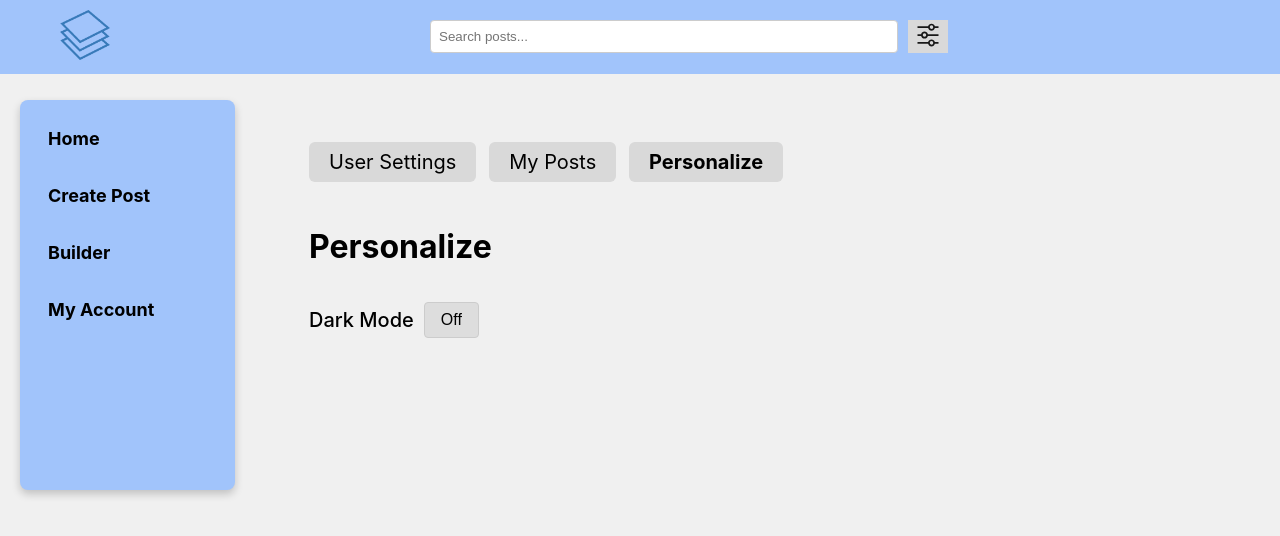
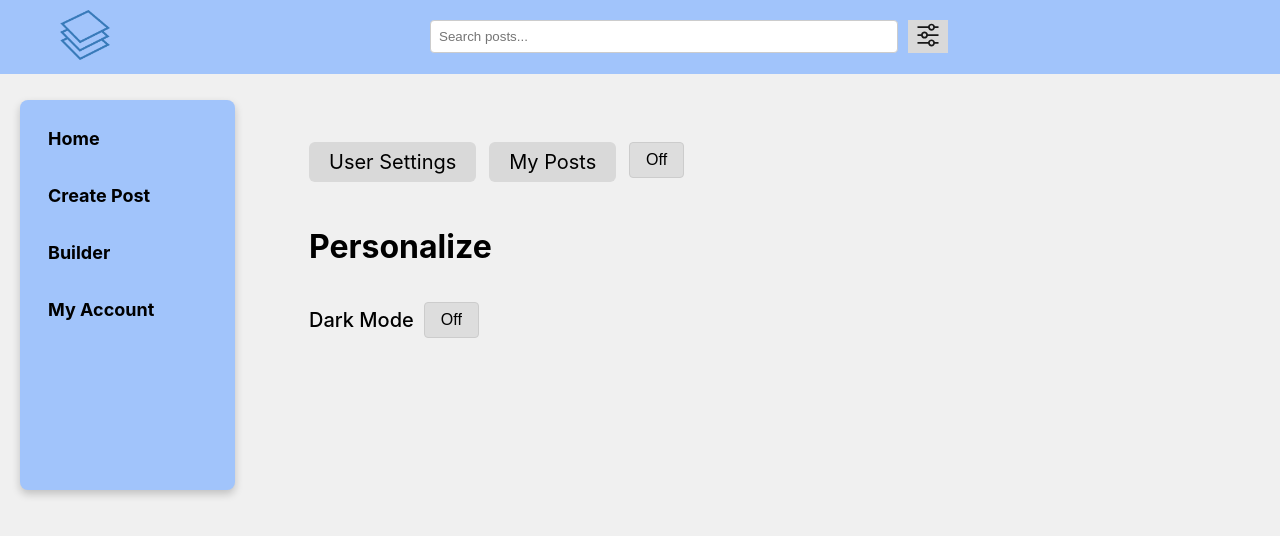
Before and after one commit to 20201141/NSF, a React (Create React App) app: page /account/personalize in a window 1280 px wide. Shown: the top 536 px of the page. Built offline with nearby package versions, Linux system fonts and the light colour scheme; no server answers.

Commit message:
Update UserSettings.tsx

```diff
--- a/src/account/UserSettings.tsx
+++ b/src/account/UserSettings.tsx
@@ -1,15 +1,53 @@
-import React from "react";
+import React, { useState, useEffect }  from "react";
 import { NavLink, Outlet } from 'react-router-dom';
 import './UserSettings.css';
 
 const UserSettings: React.FC = () => {
+  const [isDark, setIsDark] = useState<boolean>(false);
+
+  // fetch user's preference from DB
+  useEffect(() => {
+    const fetchThemePreference = async () => {
+      try {
+        const response = await fetch('/api/user-theme');
+        const data = await response.json();
+        setIsDark(data.isDark);
+      } catch (error) {
+        console.error("Error fetching theme preference:", error);
+      }
+    };
+    fetchThemePreference();
+  }, []);
+
+  const toggleDarkMode = async () => {
+    const newMode = !isDark;
+
+    try {
+      await fetch('/api/user-theme-change', {
+        method: "POST",
+        headers: {"Content-Type": "application/json", },
+        body: JSON.stringify({ isDark: newMode }),
+      });
+
+      setIsDark(newMode);
+
+      document.body.classList.toggle('dark-mode', newMode);
+    } catch (error) {
+      console.error("Error updating theme preference:", error);
+    }
+  };
+
+
+
+
+
   return (
     <div className="user-nav">
       <nav>
         <ul>
           <li><NavLink className={({ isActive }) => isActive ? "active nav-link" : "user-nav-item"} to="/account" end={true} >User Settings</NavLink></li>
           <li><NavLink className={({ isActive }) => isActive ? "active nav-link" : "user-nav-item"} to="/account/my-posts" >My Posts</NavLink></li>
-          <li><NavLink className={({ isActive }) => isActive ? "active nav-link" : "user-nav-item"} to="/account/personalize" >Personalize</NavLink></li>
+          <li><button className={`toggle-btn ${isDark ? "on" : "off"}`} onClick={toggleDarkMode}>{isDark ? "On" : "Off"}</button></li>
         </ul>
       </nav>
       <Outlet />
```
